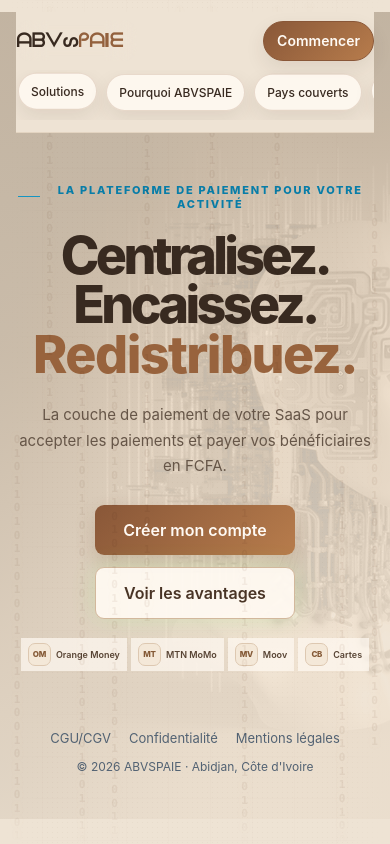
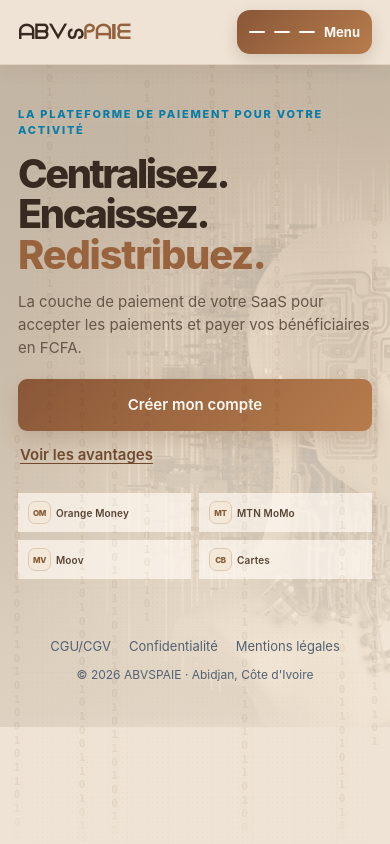
Before and after one commit to abvSV/abvspaie, a plain HTML site: page site/index.html in a window 390 px wide. Drawn offline with nearby package versions, Linux system fonts and the light colour scheme.

Commit message:
Add files via upload

```diff
--- a/site/index.html
+++ b/site/index.html
@@ -796,6 +796,21 @@ body{background-color:#d9bf9d;background-image:linear-gradient(90deg,rgba(238,22
 .stage{background:transparent}
 .stage:before{content:none}
 @media(max-width:900px){body{background-image:linear-gradient(180deg,rgba(238,227,212,.76),rgba(238,227,212,.8) 42%,rgba(238,227,212,.94) 100%),linear-gradient(rgba(147,97,61,.25),rgba(147,97,61,.25)),url("assets/technoit-hero.png");background-position:center,center,left bottom;background-size:cover,cover,auto 100vh;background-repeat:no-repeat;background-attachment:fixed;background-blend-mode:normal,color,luminosity}}
+.hero-copy .hero-kicker{display:block}
+.mobile-menu-panel{display:contents}
+@media(max-width:900px){
+  .nav{position:relative;top:auto;left:auto;right:auto;z-index:50}
+  .stage{padding:42px 18px 34px}
+  .hero-copy{margin:0 auto;text-align:left}
+  .hero-copy .hero-kicker{max-width:340px;margin:0 0 15px;font-size:11px;line-height:1.45}
+  .hero-copy h1{margin-bottom:14px;font-size:clamp(38px,10.2vw,48px);line-height:1.02;letter-spacing:-.06em}
+  .hero-copy .sub{max-width:360px;margin:0 0 20px;font-size:15px;line-height:1.55}
+  .hero-copy .btns{display:flex;flex-direction:column;align-items:stretch;gap:3px;width:100%;max-width:420px;margin:0}
+  .hero-copy .btns .btn{display:flex;min-height:52px;align-items:center;justify-content:center;padding:12px 16px;font-size:15px;line-height:1.25;text-align:center}
+  .hero-copy .btns .btn.alt{min-height:42px;justify-content:flex-start;padding:8px 2px;border:0;background:transparent;box-shadow:none;color:#704a30;text-align:left;text-decoration:underline;text-underline-offset:3px}
+  .hero-copy .audit{display:grid;grid-template-columns:repeat(2,minmax(0,1fr));justify-content:start;gap:8px;width:min(100%,360px);margin-top:17px}
+  .hero-copy .audit span{padding:8px 10px;text-align:center;font-size:10px;letter-spacing:.015em;text-transform:none;white-space:nowrap}
+}
 .main-links{flex:1;gap:clamp(8px,1.2vw,16px);padding:0}
 .main-links a{display:inline-flex;align-items:center;justify-content:center;min-height:40px;padding:9px 14px;border:1px solid rgba(147,97,61,.2);border-radius:999px;background:rgba(255,250,242,.88);box-shadow:0 8px 20px rgba(69,46,29,.09);color:#493a2d;animation:top-link-float 6.5s ease-in-out infinite;transition:background .2s,border-color .2s,box-shadow .2s,translate .2s}
 .main-links a:nth-child(2){animation-delay:-1.1s}
@@ -810,6 +825,26 @@ body{background-color:#d9bf9d;background-image:linear-gradient(90deg,rgba(238,22
 .nav .right .btn{border-color:#895738;background:linear-gradient(135deg,#895738,#b77c4c);color:#fffaf4}
 @media(max-width:900px){.nav{flex-wrap:wrap;gap:9px;width:calc(100% - 32px);margin:12px auto 0;padding:8px 0 12px}.main-links{order:3;display:flex;flex:0 0 100%;width:100%;justify-content:flex-start;gap:9px;overflow-x:auto;padding:4px 2px 9px;scrollbar-width:thin;scrollbar-color:rgba(147,97,61,.65) transparent}.main-links::-webkit-scrollbar{display:block;height:4px}.main-links::-webkit-scrollbar-thumb{border-radius:99px;background:rgba(147,97,61,.55)}.main-links::-webkit-scrollbar-track{background:transparent}.main-links a{flex:none;min-height:37px;padding:8px 12px;font-size:12px}.nav .right a.l{display:none}.nav .right.glass{margin-left:auto}}
 @media(prefers-reduced-motion:reduce){.main-links a{animation:none}.main-links a:hover{translate:none}}
+.menu-toggle{display:none}
+@media(max-width:900px){
+  .nav{display:grid;grid-template-columns:minmax(0,1fr) auto;align-items:center;gap:8px;width:100%;margin:0;padding:10px 18px;border:0;border-bottom:1px solid rgba(147,97,61,.14);border-radius:0;background:#eee3d4;box-shadow:0 5px 18px rgba(69,46,29,.06)}
+  .nav .brand{justify-self:start;width:max-content;max-width:100%;padding:0;border:0;border-radius:0;background:transparent;box-shadow:none;font-size:20px;line-height:1.2}
+  .menu-toggle{display:inline-flex;width:auto;min-width:88px;height:44px;flex-direction:row;align-items:center;justify-content:center;gap:9px;padding:0 12px;border:0;border-radius:13px;background:linear-gradient(135deg,#895738,#b77c4c);box-shadow:0 6px 16px rgba(69,46,29,.16);color:#fffaf4;font:700 13px/1 Inter,system-ui,sans-serif;cursor:pointer}
+  .menu-toggle:after{content:"Menu"}
+  .menu-toggle[aria-expanded=true]:after{content:"Fermer"}
+  .menu-toggle>span:not(.menu-toggle-label){display:block;width:16px;height:2px;border-radius:2px;background:currentColor;transition:transform .2s,opacity .2s}
+  .menu-toggle[aria-expanded=true] span:first-child{transform:translateY(7px) rotate(45deg)}
+  .menu-toggle[aria-expanded=true] span:nth-child(2){opacity:0}
+  .menu-toggle[aria-expanded=true] span:last-child{transform:translateY(-7px) rotate(-45deg)}
+  .main-links,.main-links[hidden]{display:none!important}
+  .mobile-menu-panel{display:none}
+  .nav[data-menu-open=true] .mobile-menu-panel{position:absolute;top:calc(100% + 8px);left:12px;right:12px;z-index:1;display:flex;flex-direction:column;align-items:stretch;gap:8px;padding:12px;border:0;border-radius:18px;background:rgba(255,250,242,.98);box-shadow:0 18px 36px rgba(69,46,29,.2);backdrop-filter:blur(16px);-webkit-backdrop-filter:blur(16px)}
+  .nav[data-menu-open=true] .main-links{position:static;order:0;display:flex!important;width:100%;flex-direction:column;align-items:stretch;gap:5px;overflow:visible;padding:0;border:0;border-radius:0;background:transparent;box-shadow:none;backdrop-filter:none;-webkit-backdrop-filter:none}
+  .main-links a{justify-content:flex-start;min-height:44px;padding:11px 13px;border:0;border-radius:11px;background:rgba(147,97,61,.075);box-shadow:none;color:#382a20;font-size:15px;font-weight:650;animation:none}
+  .main-links a:hover,.main-links a[aria-current=page]{border:0;border-radius:11px;background:rgba(147,97,61,.15);box-shadow:none;color:#67432b}
+  .nav .right.glass,.nav[data-menu-open=true] .right.glass{position:static;order:1;display:flex;width:100%;margin:0;padding:0;border:0;border-radius:0;background:transparent;box-shadow:none;backdrop-filter:none;-webkit-backdrop-filter:none}
+  .nav .right .btn{width:100%;min-height:48px;border:0;box-shadow:0 7px 18px rgba(69,46,29,.16);font-size:15px;font-weight:700}
+}
 </style>
 <script src="https://cdn.jsdelivr.net/npm/@supabase/supabase-js@2.58.0/dist/umd/supabase.min.js"></script><script src="assets/abvs-config.js"></script><script src="assets/abvs-auth.js"></script></head>
 <body>
@@ -831,7 +866,9 @@ body{background-color:#d9bf9d;background-image:linear-gradient(90deg,rgba(238,22
 
 <header class="nav">
   <a class="brand glass" href="index.html">ᗩᗷᐯᔕ<span>ᑭᗩIᗴ</span></a>
-  <nav class="main-links" aria-label="Navigation principale">
+  <button class="menu-toggle" type="button" aria-label="Ouvrir le menu" aria-expanded="false" aria-controls="main-navigation"><span aria-hidden="true"></span><span aria-hidden="true"></span><span aria-hidden="true"></span></button>
+  <div class="mobile-menu-panel">
+    <nav class="main-links" id="main-navigation" aria-label="Navigation principale">
       <a href="public/solutions.html">Solutions</a>
       <a href="public/plateforme.html">Pourquoi ABVSPAIE</a>
       <a href="public/pays-couverts.html">Pays couverts</a>
@@ -839,6 +876,7 @@ body{background-color:#d9bf9d;background-image:linear-gradient(90deg,rgba(238,22
       <a href="public/tarification.html">Tarifs</a>
     </nav>
     <div class="right glass"><a class="l" href="public/inscription-connexion.html">Connexion client</a><a class="l" href="public/connexion-admin.html">Administration</a><a class="btn" href="public/inscription-connexion.html">Commencer</a></div>
+  </div>
 </header>
 
 <main class="stage">
@@ -898,6 +936,38 @@ body{background-color:#d9bf9d;background-image:linear-gradient(90deg,rgba(238,22
 })();
 </script>
 <script>
+(()=>{
+  const header=document.querySelector(".nav");
+  const toggle=header.querySelector(".menu-toggle");
+  const navigation=header.querySelector("#main-navigation");
+  const action=header.querySelector(".right");
+  const mobile=window.matchMedia("(max-width:900px)");
+  const setOpen=open=>{
+    const collapsed=mobile.matches&&!open;
+    if(!collapsed&&mobile.matches)header.setAttribute("data-menu-open","true");
+    else header.removeAttribute("data-menu-open");
+    toggle.setAttribute("aria-expanded",String(!collapsed&&mobile.matches));
+    toggle.setAttribute("aria-label",!collapsed&&mobile.matches?"Fermer le menu":"Ouvrir le menu");
+    navigation.inert=collapsed;
+    action.inert=collapsed;
+    navigation.setAttribute("aria-hidden",String(collapsed));
+    action.setAttribute("aria-hidden",String(collapsed));
+  };
+  toggle.addEventListener("click",()=>setOpen(toggle.getAttribute("aria-expanded")!=="true"));
+  navigation.addEventListener("click",event=>{
+    if(event.target.closest("a")&&mobile.matches)setOpen(false);
+  });
+  document.addEventListener("keydown",event=>{
+    if(event.key==="Escape"&&toggle.getAttribute("aria-expanded")==="true"){
+      setOpen(false);
+      toggle.focus();
+    }
+  });
+  mobile.addEventListener("change",()=>setOpen(false));
+  setOpen(false);
+})();
+</script>
+<script>
 // Si l'utilisateur est connecté, les boutons "Connexion / Commencer" mènent à son espace.
 (async()=>{
   if(!window.ABVS || !ABVS.ready) return;
```
Lines whose indentation alone changed are shown as unchanged.
